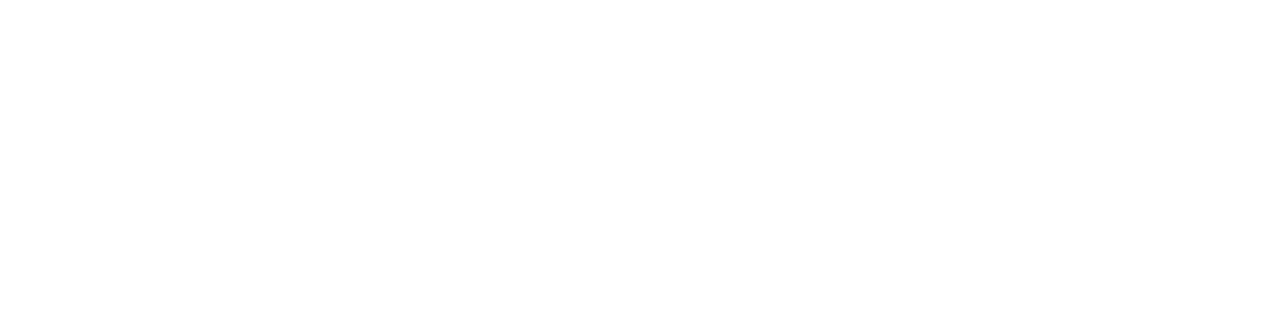
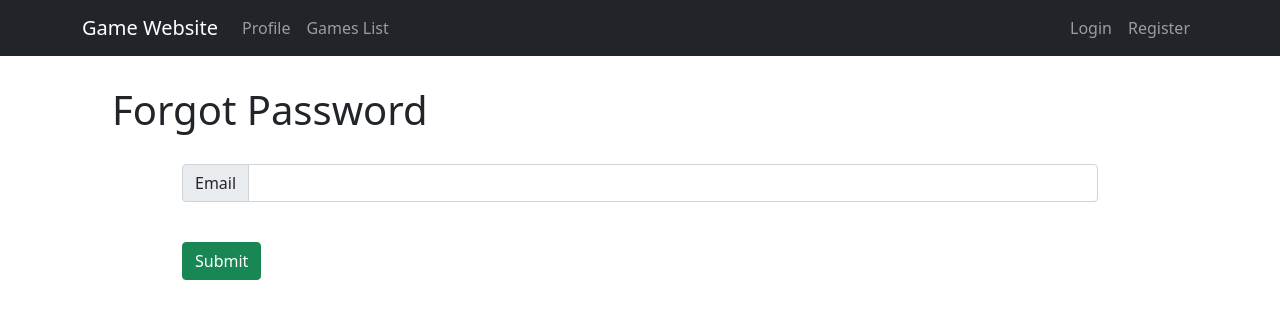
Before and after one commit to FSDWave19Group1/challengechapter9, a React (Create React App) app: page /forgot in a window 1280 px wide. Before the commit this address had no page. Shown: the top 318 px of the page. Built offline with nearby package versions, Linux system fonts and the light colour scheme.

Commit message:
forgot password & google auth

```diff
--- a/src/App.js
+++ b/src/App.js
@@ -6,6 +6,7 @@
 import "bootstrap/dist/css/bootstrap.min.css";
 import Layout from "./components/layouts/default";
 import Home from "./pages/Home";
+import Forgot from "./pages/Forgot";
 
 function App() {
   return (
@@ -36,6 +37,14 @@
             </Layout>
           }
         ></Route>
+        <Route
+          path="/forgot"
+          element={
+            <Layout>
+              <Forgot />
+            </Layout>
+          }
+        ></Route>
         {/* <Route path="/userprofile" element={<UserProfile />}></Route> */}
         {/* <Route path="/game/list" element={<GameList />}></Route> */}
         {/* <Route path="/game/suit" element={<GameSuit />}></Route> */}
--- /dev/null
+++ b/src/pages/Forgot.js
@@ -0,0 +1,43 @@
+import { useState } from "react";
+import { getAuth, sendPasswordResetEmail } from "firebase/auth";
+import Button from "react-bootstrap/Button";
+import FormControl from "react-bootstrap/FormControl";
+import InputGroup from "react-bootstrap/InputGroup";
+
+export default function Register() {
+    const [email, setEmail] = useState("");
+
+    const handleSubmit = async (e) => {
+      e.preventDefault();
+
+      const auth = getAuth();
+      sendPasswordResetEmail(auth, email)
+    };
+
+    return (
+        <div>
+          <h1 style={{ margin: 30 }}>Forgot Password</h1>
+          <form
+            style={{ paddingLeft: 100, paddingRight: 100 }}
+            onSubmit={handleSubmit}
+          >
+            <div>
+              <InputGroup className="col-md-5 my-3">
+                <InputGroup.Text>Email</InputGroup.Text>
+                <FormControl
+                  type="email"
+                  value={email}
+                  onChange={(e) => setEmail(e.target.value)}
+                />
+              </InputGroup>
+            </div>
+
+            <Button className="mt-4" variant="success" type="submit">
+              Submit
+            </Button>
+          </form>
+        </div>
+      );
+
+
+}
--- a/src/pages/Login.js
+++ b/src/pages/Login.js
@@ -1,10 +1,10 @@
 import { useState } from "react";
-import { getAuth, signInWithEmailAndPassword } from "firebase/auth";
+import { getAuth, signInWithEmailAndPassword, GoogleAuthProvider, signInWithPopup } from "firebase/auth";
 import Button from "react-bootstrap/Button";
 import FormControl from "react-bootstrap/FormControl";
 import InputGroup from "react-bootstrap/InputGroup";
 import { useNavigate } from "react-router-dom";
-import { useEffect } from "react";
+
 
 export default function Register() {
   const [email, setEmail] = useState("");
@@ -33,6 +33,20 @@
     localStorage.setItem("auth-token", user.accessToken);
     navigate("/");
   };
+
+  const handleOnClick = () => {
+
+    const provider = new GoogleAuthProvider();
+    signInWithPopup(getAuth, provider)
+    .then((res) => {
+      console.log(res);
+    })
+    .catch((err) => {
+      console.log(err)
+    })
+  };
+
+
 
   return (
     <div>
@@ -63,8 +77,16 @@
           </InputGroup>
         </div>
 
+        <p>
+          <a href="/forgot">Forgot Password?</a>
+        </p>
+
         <Button className="mt-4" variant="success" type="submit">
           Login
+        </Button>{' '}
+
+        <Button className="mt-4" variant="primary" type="submit" onClick={handleOnClick}>
+          Login with Google
         </Button>
       </form>
     </div>
--- a/src/services/firebase.js
+++ b/src/services/firebase.js
@@ -17,5 +17,7 @@
   databaseURL: "https://challenge9-53323-default-rtdb.firebaseio.com/",
 };
 
+const app = initializeApp(firebaseConfig);
+
 // Initialize Firebase
 export default initializeApp(firebaseConfig);
```
Also changed, not shown: src/pages/Google.js (added).
